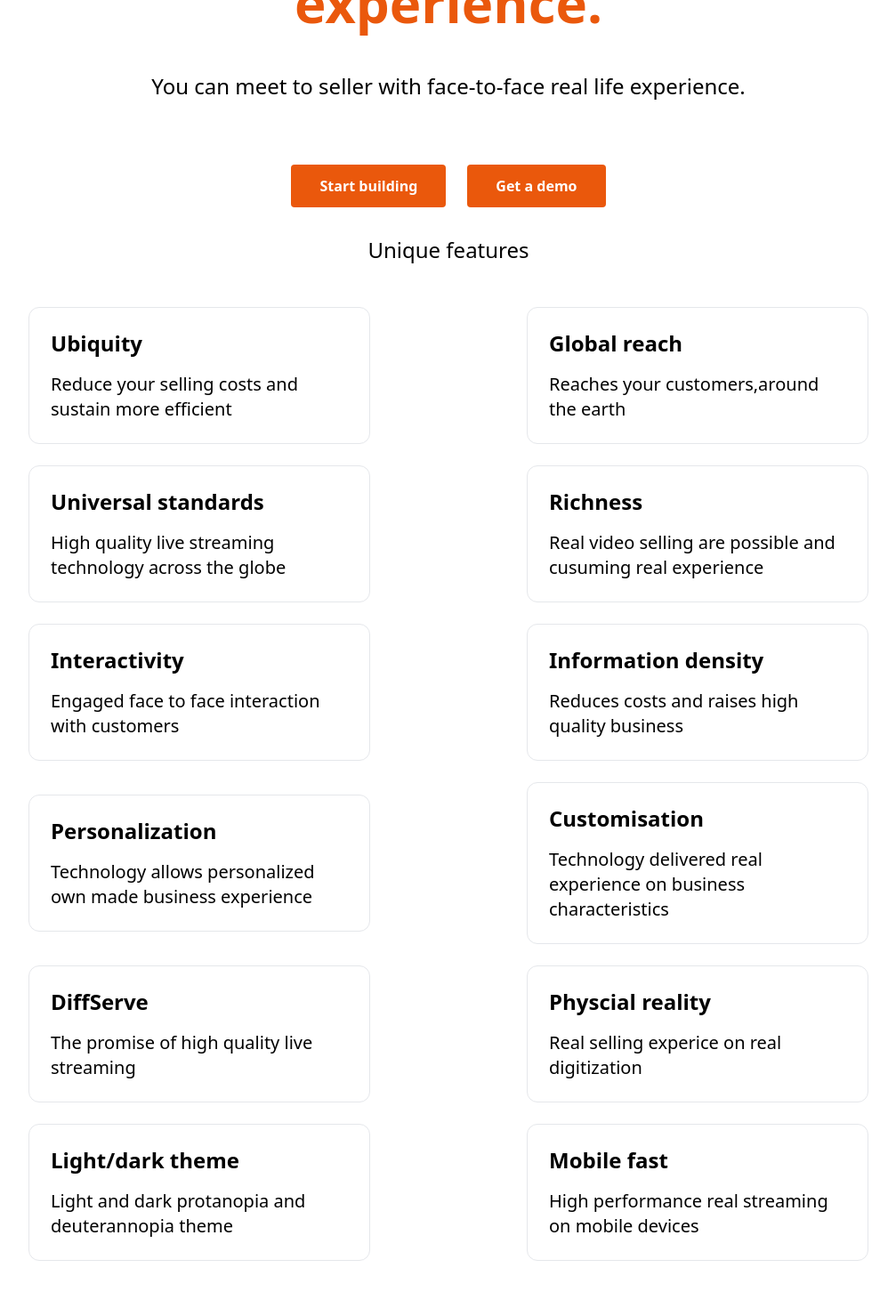
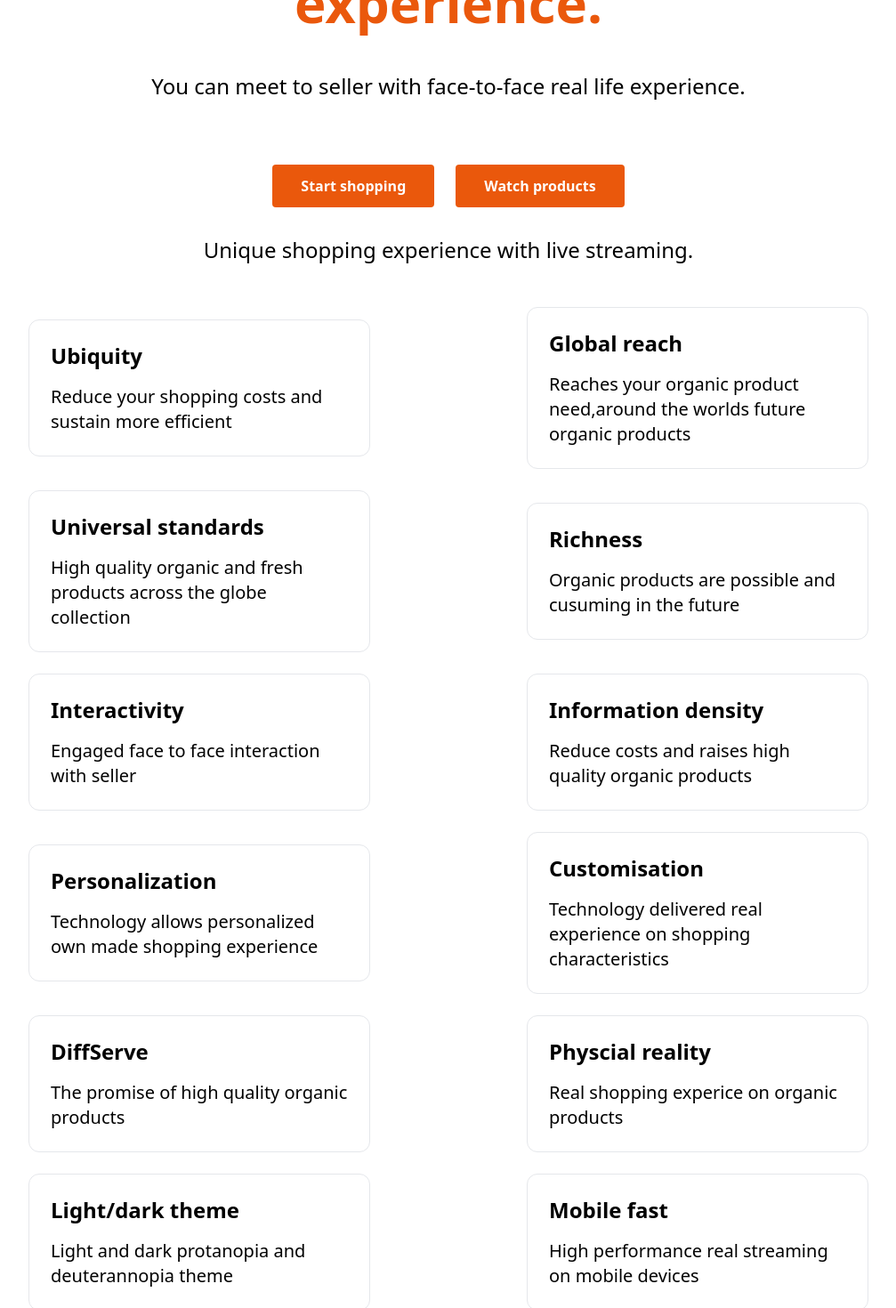
Before and after one commit to Vaibhavmurmu/nextjs13, a Next.js app: page /buy in a window 1280 px wide. Shown: the part 377-1847 px from the top of the page at 89% size, without its empty margins (136-1143 px from the left). Built offline with nearby package versions, Linux system fonts and the light colour scheme.

Commit message:
Change to be committed

```diff
--- a/pages/buy.js
+++ b/pages/buy.js
@@ -29,17 +29,17 @@ export default function Sell() {
         <div className="flex gap-6 mt-6 max-w-0xl flex-wrap items-center justify-around">
         <button className="bg-orange-600 hover:bg-green-600 text-white font-bold py-3 px-8 rounded mt-12">
           <Link href="/login">
-            <a>Start building</a>
+            <a>Start shopping</a>
           </Link>
         </button>
         <button className="bg-orange-600 hover:bg-green-600 text-white font-bold py-3 px-8 rounded mt-12">
           <Link href="/register">
-            <a>Get a demo</a>
+            <a>Watch products</a>
           </Link>
         </button>
         </div>
             <p className='mt-8 text-2xl font-normal'>
-                Unique features
+                Unique shopping experience with live streaming.
             </p>
             <div className="mt-6 flex max-w-7xl flex-wrap items-center justify-around sm:w-full">
           <a
@@ -48,7 +48,7 @@ export default function Sell() {
           >
             <h3 className="text-2xl font-bold">Ubiquity</h3>
             <p className="mt-4 text-xl">
-               Reduce your selling costs and sustain more efficient
+               Reduce your shopping costs and sustain more efficient
             </p>
           </a>
 
@@ -58,7 +58,7 @@ export default function Sell() {
             >
             <h3 className="text-2xl font-bold">Global reach</h3>
             <p className="mt-4 text-xl">
-               Reaches your customers,around the earth
+               Reaches your organic product need,around the worlds future organic products
             </p>
             </a>
 
@@ -68,7 +68,7 @@ export default function Sell() {
             >
             <h3 className="text-2xl font-bold">Universal standards</h3>
             <p className="mt-4 text-xl">
-               High quality live streaming technology across the globe
+               High quality organic and fresh products across the globe collection
             </p>
             </a>
 
@@ -78,7 +78,7 @@ export default function Sell() {
             >
             <h3 className="text-2xl font-bold">Richness</h3>
             <p className="mt-4 text-xl">
-              Real video selling are possible and cusuming real experience
+              Organic products are possible and cusuming in the future
             </p>
             </a>
 
@@ -88,7 +88,7 @@ export default function Sell() {
             >
             <h3 className="text-2xl font-bold">Interactivity</h3>
             <p className="mt-4 text-xl">
-              Engaged face to face interaction with customers
+              Engaged face to face interaction with seller
             </p>
             </a>
 
@@ -98,7 +98,7 @@ export default function Sell() {
             >
             <h3 className="text-2xl font-bold">Information density</h3>
             <p className="mt-4 text-xl">
-              Reduces costs and raises high quality business
+              Reduce costs and raises high quality organic products
             </p>
             </a>
 
@@ -108,7 +108,7 @@ export default function Sell() {
             >
             <h3 className="text-2xl font-bold">Personalization</h3>
             <p className="mt-4 text-xl">
-               Technology allows personalized own made business experience
+               Technology allows personalized own made shopping experience
             </p>
             </a>
 
@@ -118,7 +118,7 @@ export default function Sell() {
             >
             <h3 className="text-2xl font-bold">Customisation</h3>
             <p className="mt-4 text-xl">
-               Technology delivered real experience on business characteristics
+               Technology delivered real experience on shopping characteristics
             </p>
             </a>
 
@@ -128,7 +128,7 @@ export default function Sell() {
             >
             <h3 className="text-2xl font-bold">DiffServe</h3>
             <p className="mt-4 text-xl">
-                The promise of high quality live streaming
+                The promise of high quality organic products
             </p>
             </a>
 
@@ -138,7 +138,7 @@ export default function Sell() {
             >
             <h3 className="text-2xl font-bold">Physcial reality</h3>
             <p className="mt-4 text-xl">
-                Real selling experice on real digitization
+                Real shopping experice on organic products
             </p>
             </a>
 
```
